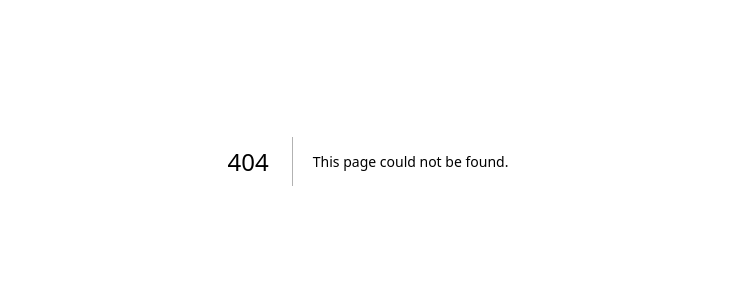
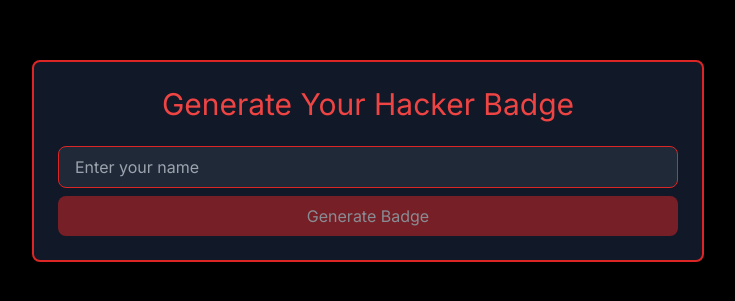
Before and after one commit to MukeshG7172/hackerz-date-reveal, a Next.js app: page /badge in a window 1280 px wide. Before the commit this address had no page. Shown: the part 239-540 px from the top of the page, without its empty margins (272-1007 px from the left). Built offline with nearby package versions, Linux system fonts and the light colour scheme.

Commit message:
Badge page Init

```diff
--- /dev/null
+++ b/src/app/badge/page.js
@@ -0,0 +1,157 @@
+'use client';
+import React, { useState } from 'react';
+import { Download, Share2 } from 'lucide-react';
+
+const BadgePage = () => {
+  const [name, setName] = useState('');
+  const [badgeGenerated, setBadgeGenerated] = useState(false);
+
+  const generateBadge = () => {
+    if (name.trim()) {
+      setBadgeGenerated(true);
+      setTimeout(() => {
+        const canvas = document.querySelector('canvas');
+        const ctx = canvas.getContext('2d');
+        canvas.width = 800;
+        canvas.height = 600;
+
+        // Create a new image object for the logo
+        const logo = new Image();
+        logo.src = '/logo1.png';
+
+        logo.onload = () => {
+          // Set background
+          ctx.fillStyle = '#000000';
+          ctx.fillRect(0, 0, canvas.width, canvas.height);
+
+          // Add red glow effect
+          ctx.shadowColor = '#ff0000';
+          ctx.shadowBlur = 20;
+
+          // Add border
+          ctx.strokeStyle = '#ff0000';
+          ctx.lineWidth = 4;
+          ctx.strokeRect(20, 20, canvas.width - 40, canvas.height - 40);
+
+          // Draw logo at the top center
+          const logoSize = 150;
+          ctx.drawImage(
+            logo,
+            (canvas.width - logoSize) / 2,
+            40,
+            logoSize,
+            logoSize
+          );
+
+          // Reset shadow for text
+          ctx.shadowBlur = 10;
+
+          // Add title - moved down to accommodate logo
+          ctx.font = 'bold 48px sans-serif';
+          ctx.fillStyle = '#ffffff';
+          ctx.textAlign = 'center';
+          ctx.fillText('SYSTEM BREACHED', canvas.width / 2, 240);
+
+          // Add congratulatory text
+          ctx.font = '32px sans-serif';
+          ctx.fillText('This certifies that', canvas.width / 2, 320);
+
+          // Add name
+          ctx.font = 'bold 64px sans-serif';
+          ctx.fillStyle = '#ff0000';
+          ctx.fillText(name, canvas.width / 2, 420);
+
+          // Add completion text
+          ctx.font = '32px sans-serif';
+          ctx.fillStyle = '#ffffff';
+          ctx.fillText('has successfully breached the system', canvas.width / 2, 520);
+        };
+      }, 0);
+    }
+  };
+
+  const handleShare = async () => {
+    try {
+      const canvas = document.querySelector('canvas');
+      const blob = await new Promise(resolve => canvas.toBlob(resolve));
+      const data = {
+        files: [
+          new File([blob], 'hacker-badge.png', {
+            type: blob.type,
+          }),
+        ],
+        title: 'Hacker Badge',
+        text: `${name}'s Hacker Badge`,
+      };
+
+      if (navigator.canShare && navigator.canShare(data)) {
+        await navigator.share(data);
+      } else {
+        alert('Sharing is not supported on this device/browser');
+      }
+    } catch (err) {
+      console.error('Error sharing:', err);
+      alert('Failed to share the badge');
+    }
+  };
+
+  const handleDownload = () => {
+    const canvas = document.querySelector('canvas');
+    const link = document.createElement('a');
+    link.download = 'hacker-badge.png';
+    link.href = canvas.toDataURL('image/png');
+    link.click();
+  };
+
+  return (
+    <div className="min-h-screen bg-black text-white flex items-center justify-center p-4">
+      <div className="w-full max-w-2xl bg-gray-900 border-2 border-red-600 rounded-lg p-6">
+        <h1 className="text-center text-3xl text-red-500 mb-6">Generate Your Hacker Badge</h1>
+
+        <div className="space-y-6">
+          <div className="space-y-2">
+            <input
+              type="text"
+              placeholder="Enter your name"
+              value={name}
+              onChange={(e) => setName(e.target.value)}
+              className="w-full px-4 py-2 bg-gray-800 border border-red-600 text-white rounded-lg focus:outline-none focus:ring-2 focus:ring-red-500"
+            />
+            <button
+              onClick={generateBadge}
+              className="w-full px-4 py-2 bg-red-600 hover:bg-red-700 text-white rounded-lg transition-colors disabled:opacity-50 disabled:cursor-not-allowed"
+              disabled={!name.trim()}
+            >
+              Generate Badge
+            </button>
+          </div>
+
+          {badgeGenerated && (
+            <div className="space-y-4">
+              <canvas className="w-full h-auto border-2 border-red-600 rounded-lg" />
+
+              <div className="flex gap-4">
+                <button
+                  onClick={handleDownload}
+                  className="flex-1 px-4 py-2 bg-gray-800 hover:bg-gray-700 text-white rounded-lg transition-colors flex items-center justify-center"
+                >
+                  <Download className="mr-2" size={20} />
+                  Download
+                </button>
+                <button
+                  onClick={handleShare}
+                  className="flex-1 px-4 py-2 bg-gray-800 hover:bg-gray-700 text-white rounded-lg transition-colors flex items-center justify-center"
+                >
+                  <Share2 className="mr-2" size={20} />
+                  Share
+                </button>
+              </div>
+            </div>
+          )}
+        </div>
+      </div>
+    </div>
+  );
+};
+
+export default BadgePage;
--- a/src/components/level3.jsx
+++ b/src/components/level3.jsx
@@ -129,7 +129,7 @@ export default function QuizStartPage({ initialQuestions }) {
           <div className="p-4 sm:p-8 text-center">
             <div className="text-3xl sm:text-6xl font-bold mb-6 text-red-500 uppercase tracking-widest animate-glitch-text flex flex-col sm:flex-row items-center justify-center">
               <div className="flex items-center mb-4 sm:mb-0">
-                <ShieldAlert className="mr-2 sm:mr-4 animate-pulse" size={window.innerWidth < 640 ? 32 : 48}  />
+                <ShieldAlert className="mr-2 sm:mr-4 animate-pulse" size={window.innerWidth < 640 ? 32 : 48} />
                 BREACHED
               </div>
               <div className="flex items-center">
@@ -161,8 +161,9 @@ export default function QuizStartPage({ initialQuestions }) {
           autoPlay
           playsInline
           className="w-full h-full object-contain"
+          onEnded={() => router.push('/badge')}
         />
       </div>
     );
-  }
+  } F
 }
```
